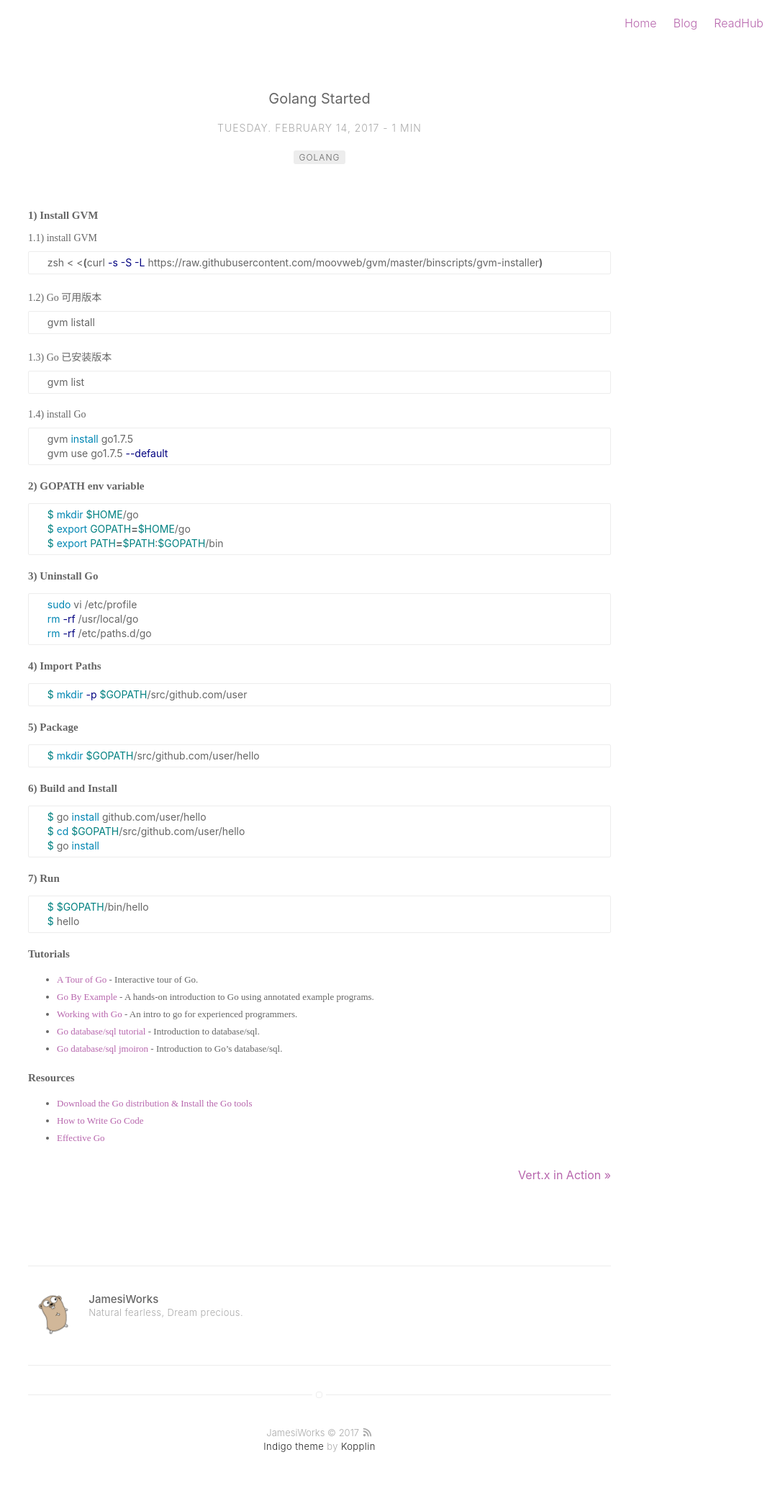
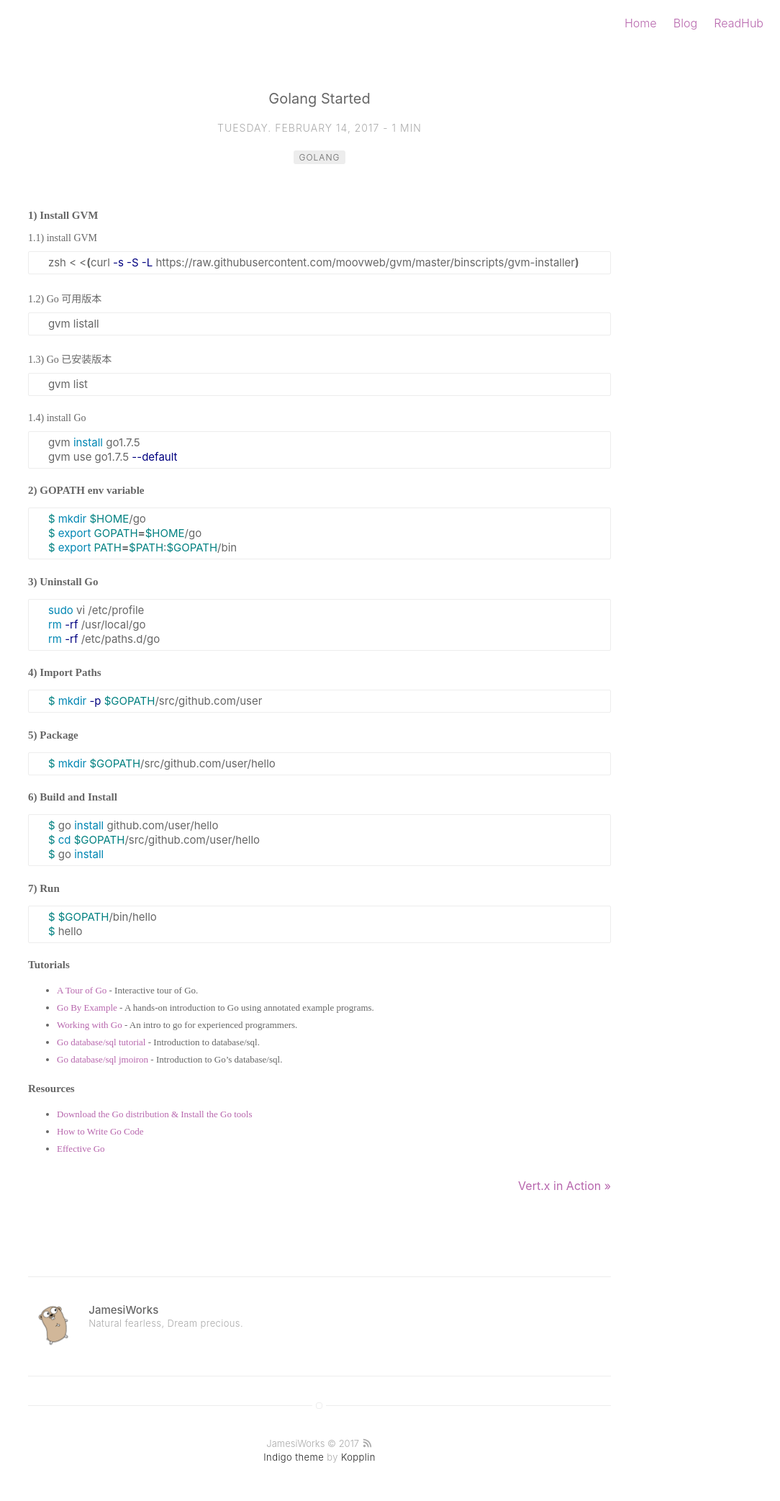
Before and after one commit to Jiangew/jiangew.github.io, a Jekyll site: the page built from _posts/2017-02-14-golang-started.md, in a window 1280 px wide. Shown: the whole page at 72% size, without its empty margins (196-1280 px from the left). Built offline with Jekyll 4.4.1, drawn with Linux system fonts in a browser that asks for light colours.

Commit message:
polish font for post

```diff
--- a/_sass/base/general.sass
+++ b/_sass/base/general.sass
@@ -96,7 +96,7 @@ code,
 tt
 	padding: 1px 0
 	font-family: $fontSans
-	font-size: 1.4rem
+	font-size: 1.5rem
 	line-height: 2rem
 	background: #fff
 	border-radius: 2px
@@ -108,7 +108,7 @@ pre
 	width: 100%
 	padding: 5px 10px
 	font-family: $fontSans
-	font-size: 1.4rem
+	font-size: 1.5rem
 	line-height: 2rem
 	overflow: auto
 	background: #fff
--- a/_sass/base/normalize.scss
+++ b/_sass/base/normalize.scss
@@ -227,7 +227,7 @@ kbd,
 pre,
 samp {
   font-family: Menlo,"Helvetica Neue",Helvetica,Arial,sans-serif; /* 1 */
-  font-size: 1.4em; /* 2 */
+  font-size: 1.5em; /* 2 */
 }
 
 /**
```
